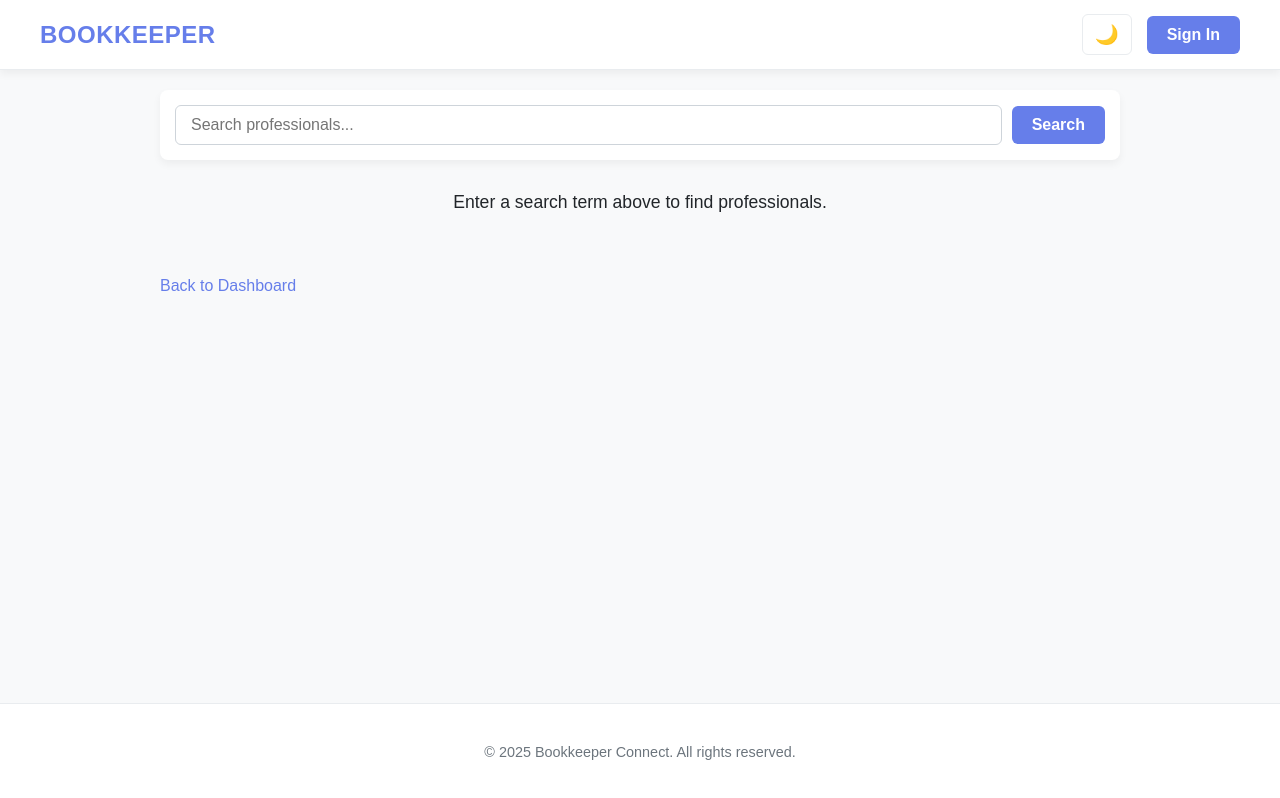
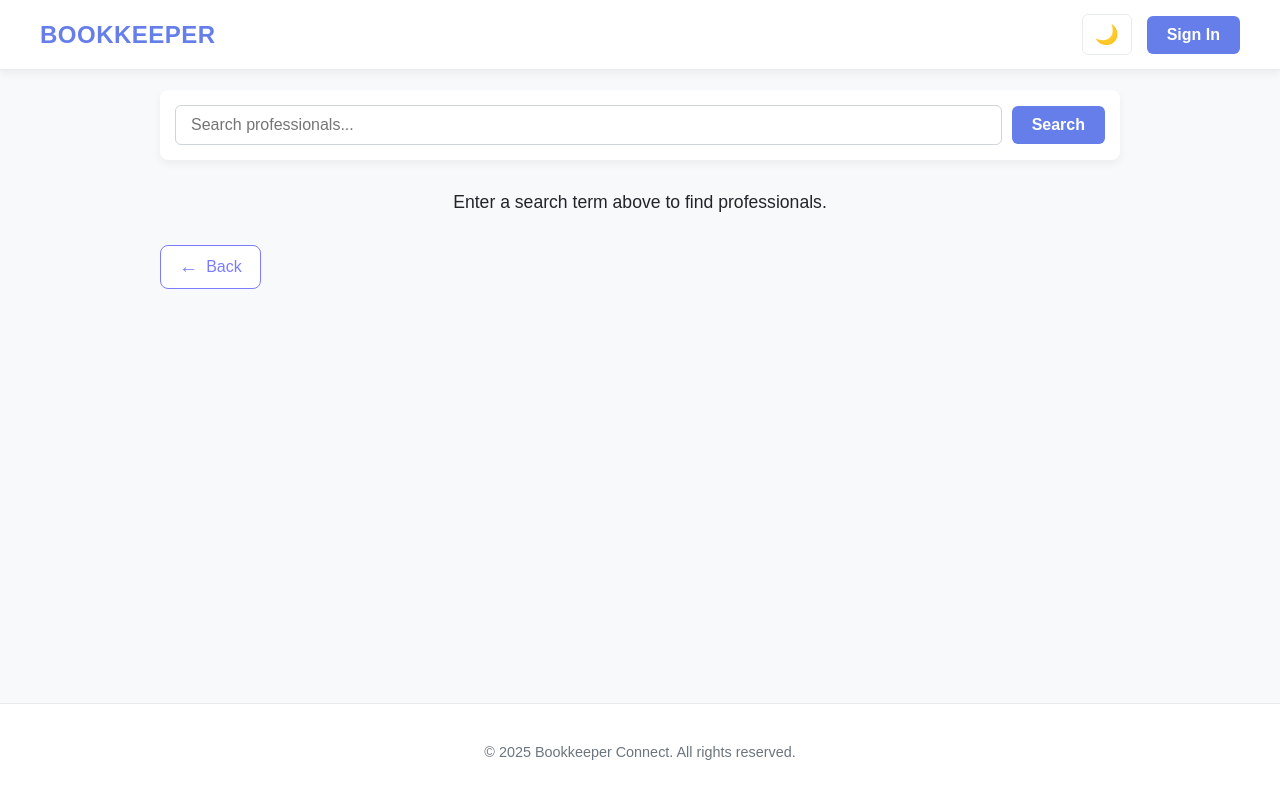
Before and after one commit to sikandarshahbaz-1996/bookkeeper, a Next.js app: page /search-results in a window 1280 px wide. Built offline with nearby package versions, Linux system fonts and the light colour scheme.

Commit message:
back button standardized

```diff
--- /dev/null
+++ b/src/app/components/BackButton/BackButton.module.css
@@ -0,0 +1,26 @@
+.backButton {
+  display: inline-flex;
+  align-items: center;
+  justify-content: center;
+  padding: 10px 18px;
+  font-size: 1rem; /* 16px */
+  font-weight: 500;
+  color: #7C7CFF; /* Light purplish blue from screenshot */
+  background-color: #FFFFFF;
+  border: 1.5px solid #7C7CFF; /* Matching border */
+  border-radius: 8px; /* Rounded corners */
+  cursor: pointer;
+  text-decoration: none;
+  transition: background-color 0.2s ease-in-out, color 0.2s ease-in-out;
+  margin-bottom: 20px; /* Default margin for spacing, can be overridden */
+}
+
+.backButton:hover {
+  background-color: #F0F0FF; /* Slightly darker on hover */
+  color: #5C5CFF;
+}
+
+.backButton .arrow {
+  margin-right: 8px;
+  font-size: 1.2rem; /* Slightly larger arrow */
+}
--- /dev/null
+++ b/src/app/components/StyledLinkAsButton/StyledLinkAsButton.js
@@ -0,0 +1,16 @@
+'use client';
+
+import React from 'react';
+import Link from 'next/link';
+import styles from '../BackButton/BackButton.module.css'; // Reusing the same styles
+
+const StyledLinkAsButton = ({ href, text, icon }) => {
+  return (
+    <Link href={href} className={styles.backButton}>
+      {icon && <span className={styles.arrow}>{icon}</span>}
+      {text}
+    </Link>
+  );
+};
+
+export default StyledLinkAsButton;
--- a/src/app/customer/[id]/page.js
+++ b/src/app/customer/[id]/page.js
@@ -4,6 +4,7 @@ import { useEffect, useState } from 'react';
 import { useParams } from 'next/navigation';
 import styles from './page.module.css'; // We'll create this file next
 import Link from 'next/link';
+import StyledLinkAsButton from '@/app/components/StyledLinkAsButton/StyledLinkAsButton';
 
 const CustomerProfilePage = () => {
   const params = useParams();
@@ -50,6 +51,7 @@ const CustomerProfilePage = () => {
 
   return (
     <div className={styles.container}>
+      <StyledLinkAsButton href="/dashboard" text="Back" icon="←" />
       <h1 className={styles.header}>Customer Profile</h1>
       <div className={styles.profileCard}>
         <div className={styles.profileItem}>
@@ -71,9 +73,6 @@ const CustomerProfilePage = () => {
         {/* Add any other customer details you wish to display */}
         {/* Ensure not to display sensitive information */}
       </div>
-      <Link href="/dashboard" className={styles.backLink}>
-        Back to Dashboard
-      </Link>
     </div>
   );
 };
--- a/src/app/customer/[id]/page.module.css
+++ b/src/app/customer/[id]/page.module.css
@@ -16,7 +16,7 @@
 }
 
 .profileCard {
-  background-color: var(--background-color);
+  background-color: #FFFFFF; /* Changed to white */
   padding: 1.5rem;
   border-radius: 6px;
   margin-bottom: 1.5rem;
@@ -62,8 +62,8 @@
   box-shadow: 0 4px 8px rgba(0, 0, 0, 0.25);
 }
 
+/* Removed dark mode specific background for profileCard to keep it white */
 [data-theme="dark"] .profileCard {
-  background-color: var(--background-color-dark);
   border-color: var(--border-color-dark);
 }
 
--- a/src/app/search-results/page.js
+++ b/src/app/search-results/page.js
@@ -4,6 +4,7 @@ import React, { useState, useEffect, Suspense } from 'react';
 import { useRouter, useSearchParams } from 'next/navigation';
 import Link from 'next/link';
 import styles from './page.module.css';
+import StyledLinkAsButton from '@/app/components/StyledLinkAsButton/StyledLinkAsButton';
 // Navbar and Footer are typically in RootLayout, not imported here directly
 // import Navbar from '../components/Navbar/Navbar';
 // import Footer from '../components/Footer/Footer';
@@ -169,7 +170,7 @@ function SearchResultsContent() {
           )}
         </>
       )}
-       <Link href="/dashboard" className={styles.backLink} style={{marginTop: '2rem'}}>Back to Dashboard</Link>
+       <StyledLinkAsButton href="/dashboard" text="Back" icon="←" />
     </div>
   );
 }
```
Also changed, not shown: src/app/components/BackButton/BackButton.js (added, +17 -0 lines), src/app/professional/[id]/generate-quote/page.js (+3 -4 lines), src/app/professional/[id]/page.js (+3 -4 lines).
